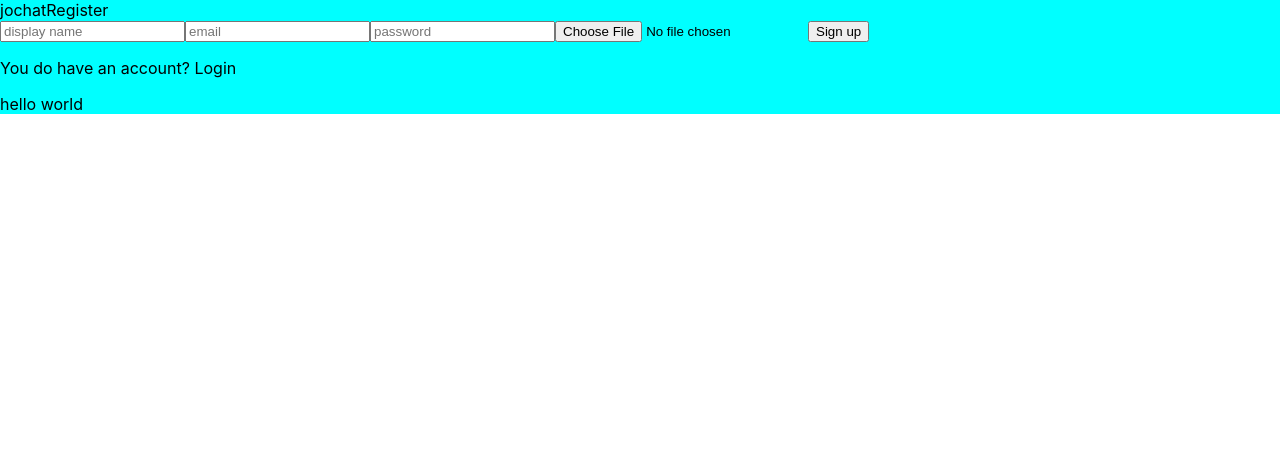
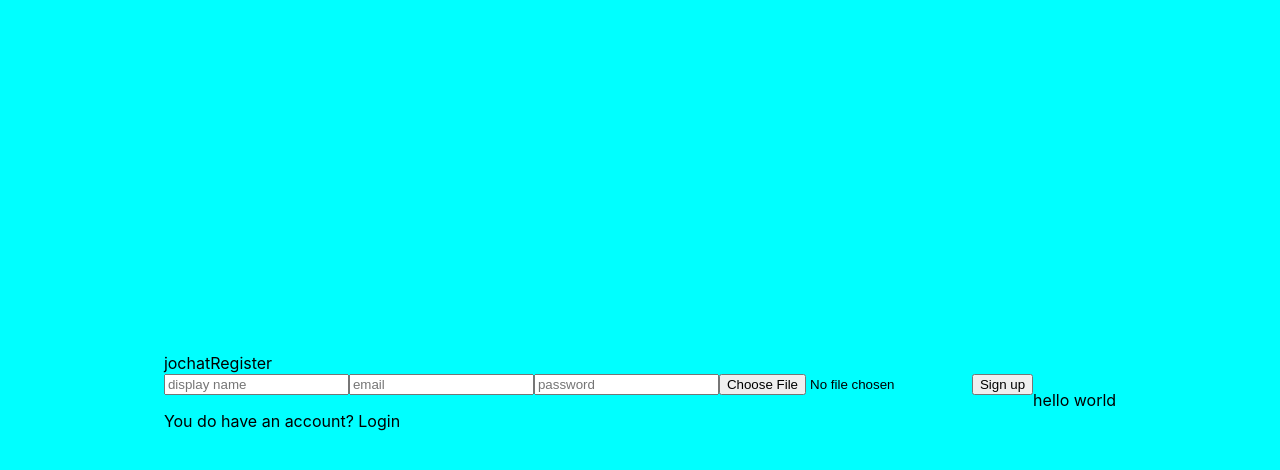
Before and after one commit to ottojoash/jochat, a React (Create React App) app: page / in a window 1280 px wide. Shown: the top 470 px of the page. Built offline with nearby package versions, Linux system fonts and the light colour scheme.

Commit message:
register scsss

```diff
--- a/src/style.scss
+++ b/src/style.scss
@@ -1,4 +1,7 @@
 .formContainer{
     background-color: aqua;
-
+    height: 100vh;
+    display: flex;
+    align-items: center;
+    justify-content: center;
 }
```
